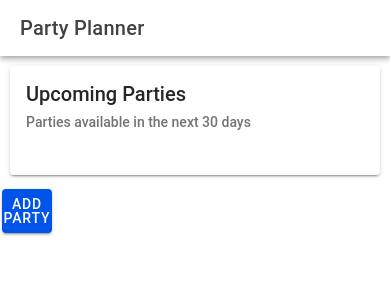
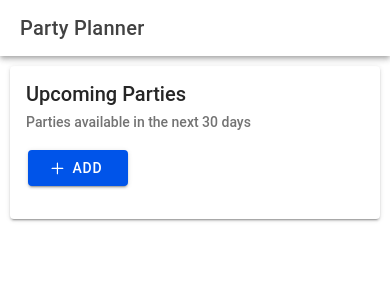
Before and after one commit to SadraSamadzadeh/Ionic, a React (Vite) app: page /parties in a window 390 px wide. Shown: the top 300 px of the page. Built offline with nearby package versions, Linux system fonts and the light colour scheme.

Commit message:
getting the contacts from phone and saving it into the localstorage

```diff
--- a/src/App.tsx
+++ b/src/App.tsx
@@ -33,6 +33,7 @@ import '@ionic/react/css/palettes/dark.system.css';
 
 /* Theme variables */
 import './theme/variables.css';
+import PartyDetails from './pages/PartyDetails';
 
 setupIonicReact();
 
@@ -49,6 +50,8 @@ const App: React.FC = () => (
         <Route exact path="/">
           <Redirect to="/home" />
         </Route>
+        <Route exact path="/details/:name" component={PartyDetails}>
+        </Route>
       </IonRouterOutlet>
     </IonReactRouter>
   </IonApp>
--- a/src/components/Card.tsx
+++ b/src/components/Card.tsx
@@ -15,7 +15,7 @@ import {
 
 import './Card.css';
 
-function Example({ parties}) {
+function Example({ parties, children}) {
   return (
     <IonCard>
       <IonCardHeader>
@@ -23,17 +23,16 @@ function Example({ parties}) {
         <IonCardSubtitle>Parties available in the next 30 days</IonCardSubtitle>
       </IonCardHeader>
       <IonCardContent>
+        {children}
         <IonList>
         {parties.map((item, index) => (
             <IonItem button={true} key={index} href='/people' >
-            <IonThumbnail slot="start">
-            <img alt="Silhouette of mountains" src="https://ionicframework.com/docs/img/demos/thumbnail.svg" />
-            </IonThumbnail>
             <IonLabel>{item.name}</IonLabel>
-            <IonLabel>{item.description}</IonLabel>
+            <IonButton href={'/details/' + item.name} slot='end'>More Details</IonButton>
             </IonItem>
         ))}
         </IonList>
+
       </IonCardContent>
     </IonCard>
   );
--- /dev/null
+++ b/src/pages/PartyDetails.tsx
@@ -0,0 +1,33 @@
+import { IonContent, IonHeader, IonPage, IonTitle, IonToolbar, IonItem, IonLabel, IonButton, IonList } from '@ionic/react';
+import React, { useState, useEffect} from 'react';
+import './Home.css';
+
+const PartyDetails: React.FC = () => {
+    const urlSearchString = window.location.href.split('/');
+    const partyName = urlSearchString[4];;
+    const [partyList, setPartyList] = useState<any[]>([]);
+
+    useEffect(() => {
+        const storedPartyList = localStorage.getItem('partyList');
+        if (storedPartyList) {
+          setPartyList(JSON.parse(storedPartyList));
+        }
+      }, []);
+  return (
+    <IonPage>
+        <IonHeader>
+        <IonToolbar>
+          <IonTitle>Party Planner</IonTitle>
+        </IonToolbar>
+      </IonHeader>
+    <IonContent fullscreen>
+        <IonList>
+
+        </IonList>
+    </IonContent>
+
+    </IonPage>
+  );
+};
+
+export default PartyDetails;
--- /dev/null
+++ b/src/pages/PartyList.css
@@ -0,0 +1,3 @@
+ion-button {
+    width: 100px;
+}
--- a/src/pages/PartyList.tsx
+++ b/src/pages/PartyList.tsx
@@ -1,12 +1,14 @@
-import { IonContent, IonHeader, IonIcon, IonPage, IonTitle, IonToolbar, IonInput, IonButton, IonItem, IonLabel } from '@ionic/react';
+import { IonContent, IonHeader, IonIcon, IonPage, IonTitle, IonToolbar, IonInput, IonButton, IonSelect, IonSelectOption} from '@ionic/react';
 import React, { useState, useEffect } from 'react';
 import { Contacts } from "@capacitor-community/contacts";
 import Card from '../components/Card';
 import Popup from '../components/Popup';
 import { add } from 'ionicons/icons';
-import './Home.css';
+import './PartyList.css';
 
 const Partylist: React.FC = () => {
+  const [selectedContacts, setSelectedContacts] = useState([]);
+  const [contactsList, setContactsList] = useState([]);
   const [isModalOpen, setIsModalOpen] = useState(false);
   const [partyList, setPartyList] = useState<any[]>([]);
   const [party, setParty] = useState({
@@ -14,17 +16,9 @@ const Partylist: React.FC = () => {
     description: '',
     date: ''
   });
-  let contactsData = [];
-  const openModal = () => setIsModalOpen(true);
-  const closeModal = () => setIsModalOpen(false);
-  const handleChange = (e: any) => {
-    const { name, value } = e.target;
-    setParty((prevParty) => ({
-      ...prevParty,
-      [name]: value,
-    }));
-  };
-  const handleContacts = async () => {
+
+  const openModal = async () => {
+    setIsModalOpen(true);
     const permissionState: PermissionStatus = await Contacts.requestPermissions();
     if (permissionState.contacts === 'granted') {
      console.log('Permission granted!!');
@@ -34,9 +28,23 @@ const Partylist: React.FC = () => {
       phones: true,
       image: true
       }});
-      console.log(contacts[0].contactId + "");
-      contactsData = contacts;
+      const formattedContacts = contacts.map((contact, index) => ({
+        id: contact.contactId,
+        name: contact.name?.display || 'UNKOWN',
+        phone: contact.phones?.[0]?.number || 'NO PHONE',
+      }));
+      setContactsList(formattedContacts);
+
   }
+  const closeModal = () => setIsModalOpen(false);
+  const handleChange = (e: any) => {
+    const { name, value } = e.target;
+    setParty((prevParty) => ({
+      ...prevParty,
+      [name]: value,
+    }));
+  };
+
 
   useEffect(() => {
     const storedPartyList = localStorage.getItem('partyList');
@@ -49,7 +57,7 @@ const Partylist: React.FC = () => {
   const handleSubmit = () => {
     console.log("handleSubmitAddingParties")
     if (party.name && party.description && party.date) {
-      const updatedPartyList = [...partyList, { ...party, attendees: [] }];
+      const updatedPartyList = [...partyList, { ...party, selectedContacts }];
       setPartyList(updatedPartyList);
       localStorage.setItem('partyList', JSON.stringify(updatedPartyList));
 
@@ -58,6 +66,7 @@ const Partylist: React.FC = () => {
         description: '',
         date: ''
       });
+      console.log(localStorage.getItem('partyList'));
     }
     setIsModalOpen(false);
   };
@@ -70,19 +79,26 @@ const Partylist: React.FC = () => {
         </IonToolbar>
       </IonHeader>
       <IonContent fullscreen>
-        <Card parties={partyList} />
-        <IonButton onClick={openModal}>
-          <IonIcon icon={add}></IonIcon>
-          Add Party
+        <Card parties={partyList}>
+          <IonButton onClick={openModal} >
+          <IonIcon slot='start' icon={add}></IonIcon>
+          Add
         </IonButton>
+          </Card>
+
         <Popup isOpen={isModalOpen} onClose={closeModal} title="Create Party" buttonText="Close Modal">
-          <IonInput name='name' placeholder='Name' value={party.name} onIonChange={handleChange}></IonInput>
-          <IonInput name='description' placeholder='Description' value={party.description} onIonChange={handleChange}></IonInput>
-          <IonInput type='date' name='date' placeholder='Date' value={party.date} onIonChange={handleChange}></IonInput>
-          <IonButton onClick={handleContacts}>Add People</IonButton>
+          <IonInput name='name' label='Name' value={party.name} onIonChange={handleChange}></IonInput>
+          <IonInput name='description' label='Description' value={party.description} onIonChange={handleChange}></IonInput>
+          <IonInput type='date' name='date' label='Date'  value={party.date} onIonChange={handleChange}></IonInput>
+            <IonSelect placeholder='Select attendees' multiple={true} onIonChange={(e) => setSelectedContacts(e.detail.value)}>
+              {contactsList.map((contact) => (
+                <IonSelectOption key={contact.id} value={contact} >
+                  {contact.name} - {contact.phone}
+                </IonSelectOption>
+              ))}
+            </IonSelect>
           <IonButton onClick={handleSubmit}>Add</IonButton>
         </Popup>
-
       </IonContent>
     </IonPage>
   );
```
Also changed, not shown: 1 other file (tests, documents, lock files or other folders).
